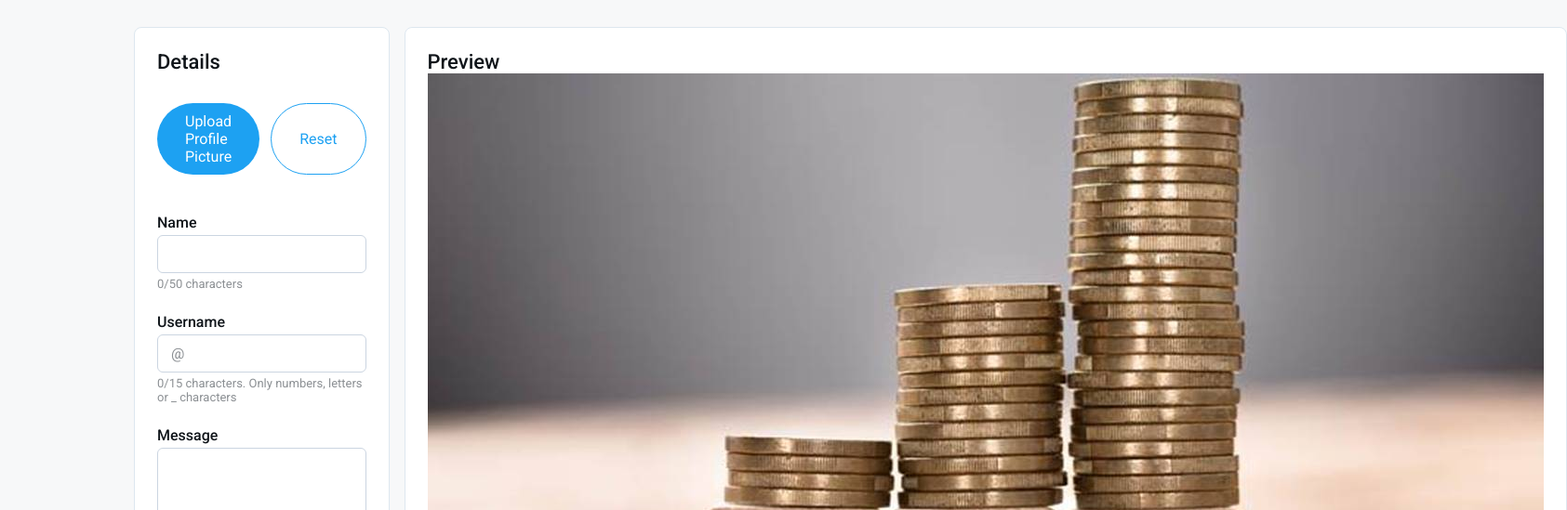
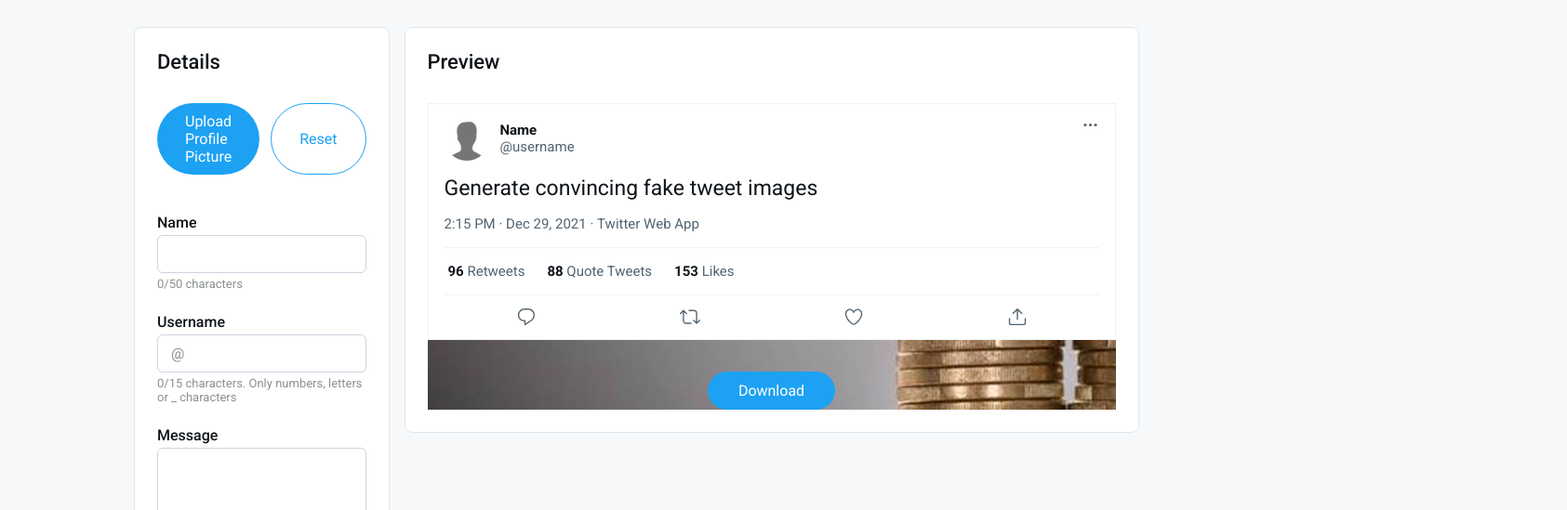
Before and after one commit to RakshitArora/ipo-template, a plain HTML site: page index.html in a window 1280 px wide. Shown: the part 151-700 px from the top of the page at 93% size, 1685 px wide, since content can reach past the window. Drawn offline with Linux system fonts and the light colour scheme.

Commit message:
Update index.html

```diff
--- a/index.html
+++ b/index.html
@@ -186,11 +186,7 @@
       </div>
       <div class="tweet-desk">
         <h2>Preview</h2>
-        <img
-             id="ipo_logo"
-             src="./assets/GettyImages-IPO-1200.jpg"
-             alt="IPO"
-             />
+        <div style="background-image:url('./assets/GettyImages-IPO-1200.jpg');">
         <div id="tweet_box" class="tweet_box">
           <div id="tweet" class="tweet">
             <div class="head">
```
